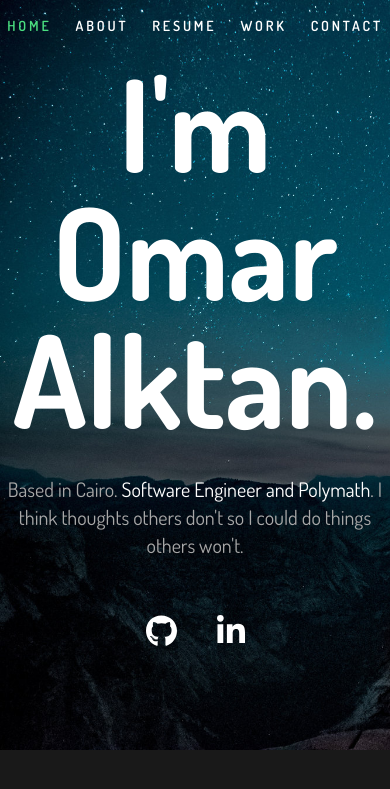
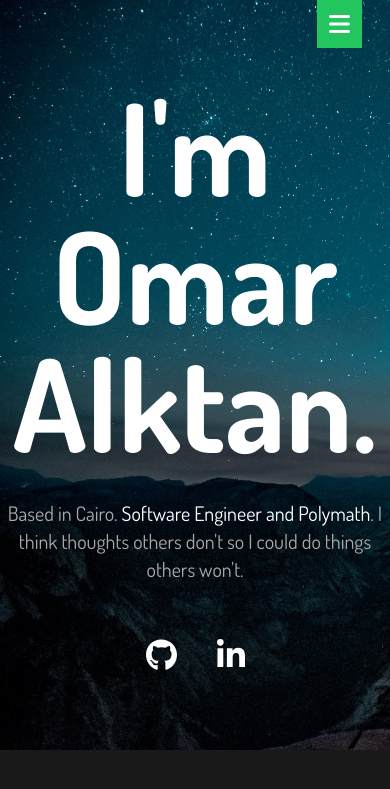
Before and after one commit to OmarAlkttan/OmarAlkttan.github.io, a Next.js app: page / in a window 390 px wide. Shown: the top 789 px of the page. Built offline with nearby package versions, Linux system fonts and the light colour scheme.

Commit message:
handle navbar collapse in small screens

```diff
--- a/pages/index.jsx
+++ b/pages/index.jsx
@@ -5,10 +5,8 @@ import ResponsiveHeader from './ResponsiveHeader'
 import Contact from '../components/Contact'
 import { useEffect, useRef, useState } from 'react'
 import { FontAwesomeIcon } from '@fortawesome/react-fontawesome'
-import { faGithub, faLinkedin, faLinkedinIn } from '@fortawesome/free-brands-svg-icons'
-import { faChevronCircleDown, faChevronCircleUp, faCircleArrowUp, faDownload, faEnvelope, faFileDownload, faMailBulk, faMailForward } from '@fortawesome/free-solid-svg-icons'
-
-const inter = Inter({ subsets: ['latin'] })
+import { faGithub, faLinkedinIn } from '@fortawesome/free-brands-svg-icons'
+import { faBars, faChevronCircleDown, faChevronCircleUp, faDownload, faEnvelope } from '@fortawesome/free-solid-svg-icons'
 
 const navValues = ['home', 'about', 'resume', 'work', 'contact'];
 const skills = [
@@ -41,11 +39,18 @@ const works = [
 export default function Home() {
 
   const [activeLink, setActiveLink] = useState('');
+  const [activeNav, setActiveNav]= useState(false);
   const homeRef = useRef(null);
   const aboutRef = useRef(null);
   const resumeRef = useRef(null);
   const workRef = useRef(null);
   const contactRef = useRef(null);
+
+  const handleNavToggle = () =>{
+
+    console.log("active nav", activeNav);
+    activeNav? setActiveNav(false) : setActiveNav(true);
+  }
 
   const handleScroll = () => {
 
@@ -71,6 +76,8 @@ export default function Home() {
 
       }
     });
+
+
 
     const header = document.getElementById("header-content");
     const navBar = document.getElementById("nav-header");
@@ -99,7 +106,7 @@ export default function Home() {
         <meta name="viewport" content="width=device-width, initial-scale=1" />
         <link rel="icon" href="/favicon.ico" />
       </Head>
-      <section ref={homeRef} id="home" className="w-full h-[750px] min-h-[500px] bg-cover bg-start"
+      <section ref={homeRef} id="home" className="w-full h-[750px] min-h-[500px] bg-cover bg-start relative"
       style={{ backgroundImage: `url('/images/sky.jpg')` }}>
         <div className='hidden'>
           <Image
@@ -110,17 +117,41 @@ export default function Home() {
             quality={100}
           />
         </div>
+        <div className='md:hidden'>
+          <button className='cursor-pointer z-100' onClick={handleNavToggle}>
+            <FontAwesomeIcon icon={faBars} size='xl' color='white' className='bg-green-500 p-3 top-0 fixed right-7' />
+          </button>
+          {
+            activeNav && (
+              <div className='fixed bg-[#1f2024] text-lg font-semibold py-8 px-8 top-[4rem] right-7 z-10'>
+                <ul className='space-y-2'>
+                  {navValues.map(value=>{
+                    return(
+                      <>
+                        <li key={value} className={` ${activeLink === `#${value}` ? `text-green-400` : `text-white`} border-b pb-3 text-center uppercase border-[#2D2E34]`}>
+                          <a href={`#${value}`} onClick={()=>{setActiveNav(false)}}>{value}</a>
+                        </li>
+                      </>
+                    )
+                  })}
+                </ul>
+              </div>
+            )
+          }
+        </div>
+        <div className='hidden md:block'>
           <nav id="nav-header" className={`fixed ${activeLink !== '#home' && activeLink !== '' ? 'bg-[#130406]' : ''} top-0 py-2 left-0 w-full z-10`}>
               <ul className='flex justify-center'>
                 {navValues.map(value=>{
                   return (
                     <li key={value} className={` ${activeLink === `#${value}` ? `text-green-400` : `text-white`}  text-center text-sm font-semibold tracking-custom flex-row px-3 py-2 uppercase cursor-pointer`}>
-                    <a href={`#${value}`}>{value}</a>
+                      <a href={`#${value}`} >{value}</a>
                     </li>
                   )
                 })}
               </ul>
           </nav>
+        </div>
         <div id="header-content" className='pt-[15%] '>
           <div className='w-2xl mx-auto'>
             <ResponsiveHeader />
```
Lines whose indentation alone changed are shown as unchanged.
